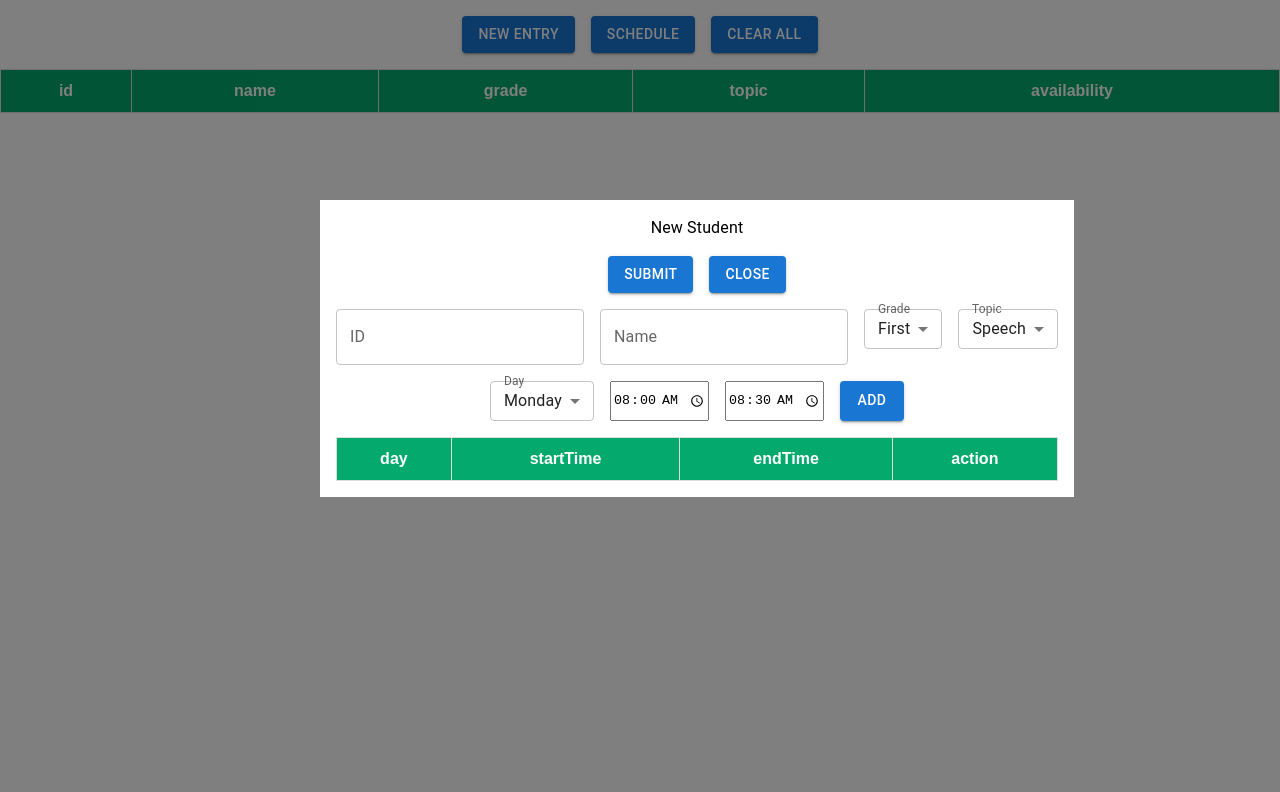
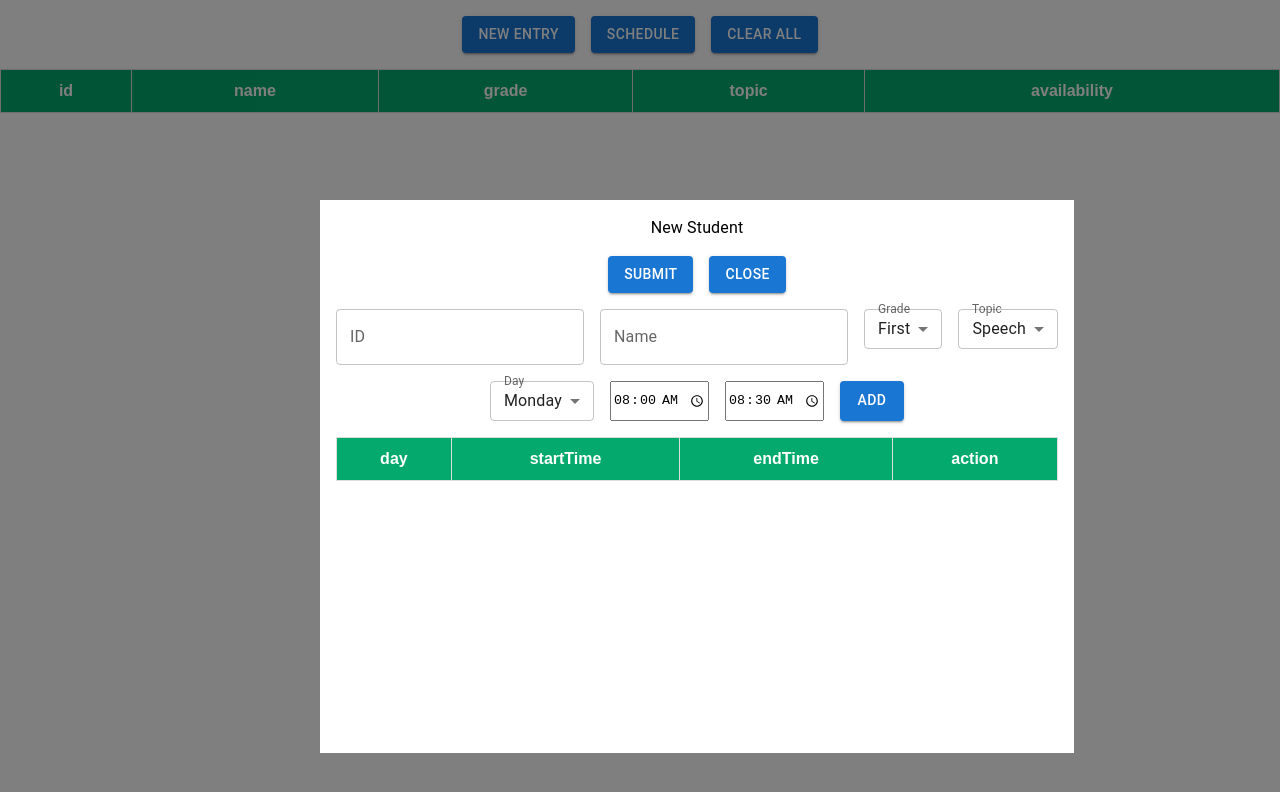
Before and after one commit to ncardenas/scheduler, a React (Create React App) app: page / in a window 1280 px wide. Both pictures are taken after a click on the button "NEW ENTRY". Shown: the top 792 px of the page. Built offline with nearby package versions, Linux system fonts and the light colour scheme.

Commit message:
times display in the table with scolling

```diff
--- a/src/component/Form.tsx
+++ b/src/component/Form.tsx
@@ -1,5 +1,5 @@
 import React, { useState } from 'react';
-import { Stack, Typography } from '@mui/material';
+import { Stack, Typography, Box } from '@mui/material';
 import {
   IDField,
   NameField,
@@ -45,6 +45,7 @@ export const Form = ({ handleParentSubmit, handleParentClose }) => {
   const [times, setTimes] = useState<Availability[]>([]);
 
   const handleAddTime = () => {
+    // must match table headers to display data
     setTimes((prev) => [...prev, { day, startTime, endTime, action: 'todo' }]);
   };
 
@@ -67,6 +68,7 @@ export const Form = ({ handleParentSubmit, handleParentClose }) => {
         <CloseFormButton handleClick={() => handleParentClose()} />
       </Stack>
       <Stack spacing={2} direction="row" justifyContent="center">
+        {/**TODO: Make Ids unique */}
         <IDField value={id} handleInputChange={(e) => setId(e.target.value)} />
         <NameField
           value={name}
@@ -94,7 +96,9 @@ export const Form = ({ handleParentSubmit, handleParentClose }) => {
         <SelectTime value={endTime} />
         <AddTimeBlockButton handleClick={() => handleAddTime()} />
       </Stack>
-      <TimeTable times={times} />
+      <Box sx={{ height: '300px', overflowY: 'scroll' }}>
+        <TimeTable times={times} />
+      </Box>
     </Stack>
   );
 };
```
